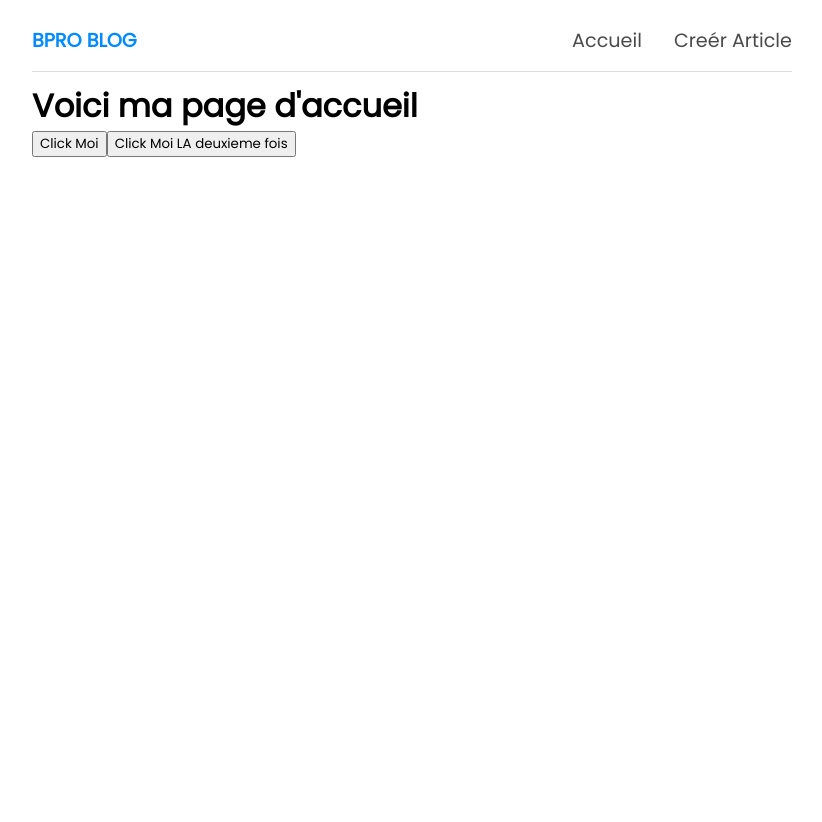
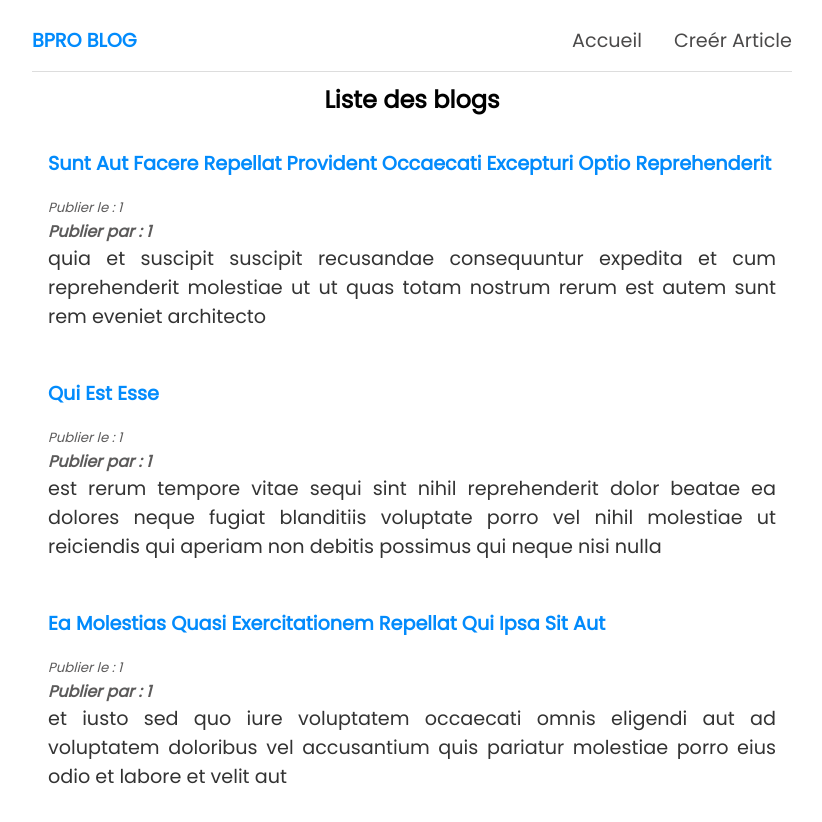
Before and after one commit to Jean-Lionel/React-blog, a React (Create React App) app: page / in a window 1280 px wide. Shown: the whole page, without its empty margins (228-1050 px from the left). Before the commit the page ends 800 px from the top, so only its background shows below. Built offline with nearby package versions, Linux system fonts and the light colour scheme.

Commit message:
blog list component

```diff
--- /dev/null
+++ b/src/BlogList.js
@@ -0,0 +1,24 @@
+const BlogList = ({blogs,title}) => {
+
+    return (
+        <div className="blog-list">
+            <h2 className="blog-title">{title}</h2>
+        {
+            blogs.map((blog) => (
+            <div className="blog" key={blog.id}>
+                <a href="#" className="blog-titre">{blog.title}</a>
+                <small className="blog-publication-date">Publier le : {blog.userId}</small>
+                <p className="blog-author">Publier par : {blog.userId}</p>
+
+                <p className="blog-body">
+                    {blog.body}
+                </p>
+             </div>
+
+            ))
+        }
+        </div>
+     );
+}
+
+export default BlogList;
--- a/src/Home.js
+++ b/src/Home.js
@@ -1,17 +1,41 @@
+import {useState} from 'react'
+import BlogList from './BlogList';
+
 const Home = () => {
-    const handleClick = () => {
-        console.log('Button Clicked')
-    }
+    const [blogs , setBlog] = useState([
+        {
 
-    const handleClickAgain = (name) => {
-        console.log(`Salut toi ${name}`)
-    }
+            userId: 1,
+            id: 1,
+            title: "sunt aut facere repellat provident occaecati excepturi optio reprehenderit",
+            body: "quia et suscipit\nsuscipit recusandae consequuntur expedita et cum\nreprehenderit molestiae ut ut quas totam\nnostrum rerum est autem sunt rem eveniet architecto"
+
+        },
+        {
+
+            userId: 1,
+            id: 2,
+            title: "qui est esse",
+            body: "est rerum tempore vitae\nsequi sint nihil reprehenderit dolor beatae ea dolores neque\nfugiat blanditiis voluptate porro vel nihil molestiae ut reiciendis\nqui aperiam non debitis possimus qui neque nisi nulla"
+
+        },
+        {
+
+            userId: 1,
+            id: 3,
+            title: "ea molestias quasi exercitationem repellat qui ipsa sit aut",
+            body: "et iusto sed quo iure\nvoluptatem occaecati omnis eligendi aut ad\nvoluptatem doloribus vel accusantium quis pariatur\nmolestiae porro eius odio et labore et velit aut"
+
+        },
+
+    ]);
+
+
     return (
         <div className="home">
-            <h1>Voici ma page d'accueil</h1>
 
-            <button onClick={handleClick}>Click Moi </button>
-            <button onClick={() => handleClickAgain('jean Lionel Nininahazwe') }>Click Moi LA deuxieme fois </button>
+                <BlogList blogs={blogs} title={'Liste des blogs'} />
+
         </div>
     );
 }
--- a/src/index.css
+++ b/src/index.css
@@ -167,3 +167,7 @@ label {
   font-weight: normal;
   font-size: 1.2rem;
 }
+
+.blog-title {
+  text-align: center;
+}
```
Also changed, not shown: src/Welcome.js (added, +9 -0 lines).
